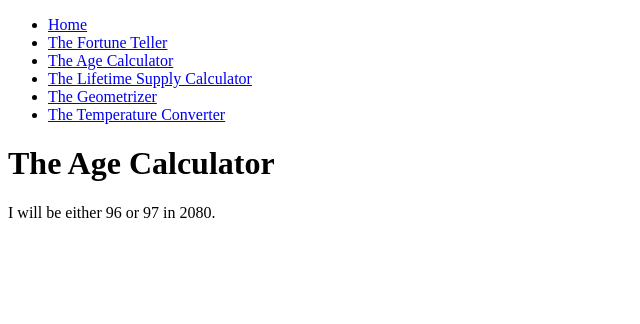
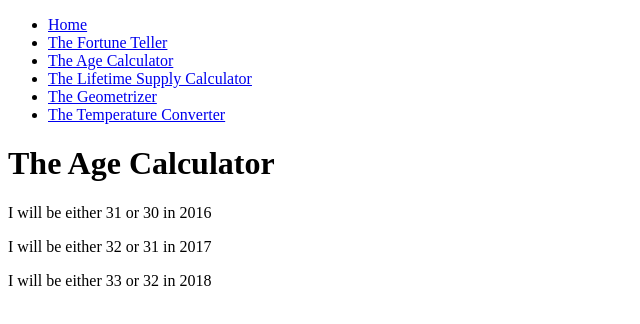
Before and after one commit to radrye/javascript-variables-and-functions-exercises, a plain HTML site: page theagecalculator.html in a window 1280 px wide. Shown: the whole page, without its empty margins (0-640 px from the left). Drawn offline with Linux system fonts and the light colour scheme.

Commit message:
the age calculator functions excercise

```diff
--- a/theagecalculator.html
+++ b/theagecalculator.html
@@ -15,27 +15,38 @@
     <h1>The Age Calculator</h1>
     <div id="output"></div>
     <script>
-      // YOUR CODE GOES HERE
+/*
+Forgot how old you are? Calculate it!
 
-      var birthYear = 1984;
-      var futureYear = 2080;
-      var ageNow = futureYear - birthYear;
-      var ageNow2 = ageNow + 1;
+Write a function named calculateAge that:
+takes 2 arguments: birth year, current year.
+calculates the 2 possible ages based on those years.
+outputs the result to the screen like so: "You are either NN or NN"
+Call the function three times with different sets of values.
+Bonus: Figure out how to get the current year in JavaScript instead of passing it in. */
 
-      var ageCalculatorOutput = "I will be either "
-                              + ageNow
-                              + " or "
-                              + ageNow2
-                              + " in "
-                              + futureYear
-                              + "."
+    // this gets call-ED by the call-ER and has
+    // to do with whatever it's supposed to do..
+    // i.e., whatever functionality was promised
+    function calculateAge(birthYear, currentYear) {
+      var possibleAge1 = currentYear - birthYear;
+      var possibleAge2 = possibleAge1 - 1;
 
+      var output = "I will be either "
+                    + possibleAge1
+                    + " or "
+                    + possibleAge2
+                    + " in "
+                    + currentYear;
 
-    addOutput(ageCalculatorOutput);
+      addOutput(output);
+    }
+    // this is fulfilled by the function
+    // call-ER
+    calculateAge(1985, 2016);
+    calculateAge(1985, 2017);
+    calculateAge(1985, 2018);
 
-      // Call the addOutput function with your output value
-      // when you are ready.
-      // Example: addOutput(outputValue);
     </script>
   </body>
 </html>
```
